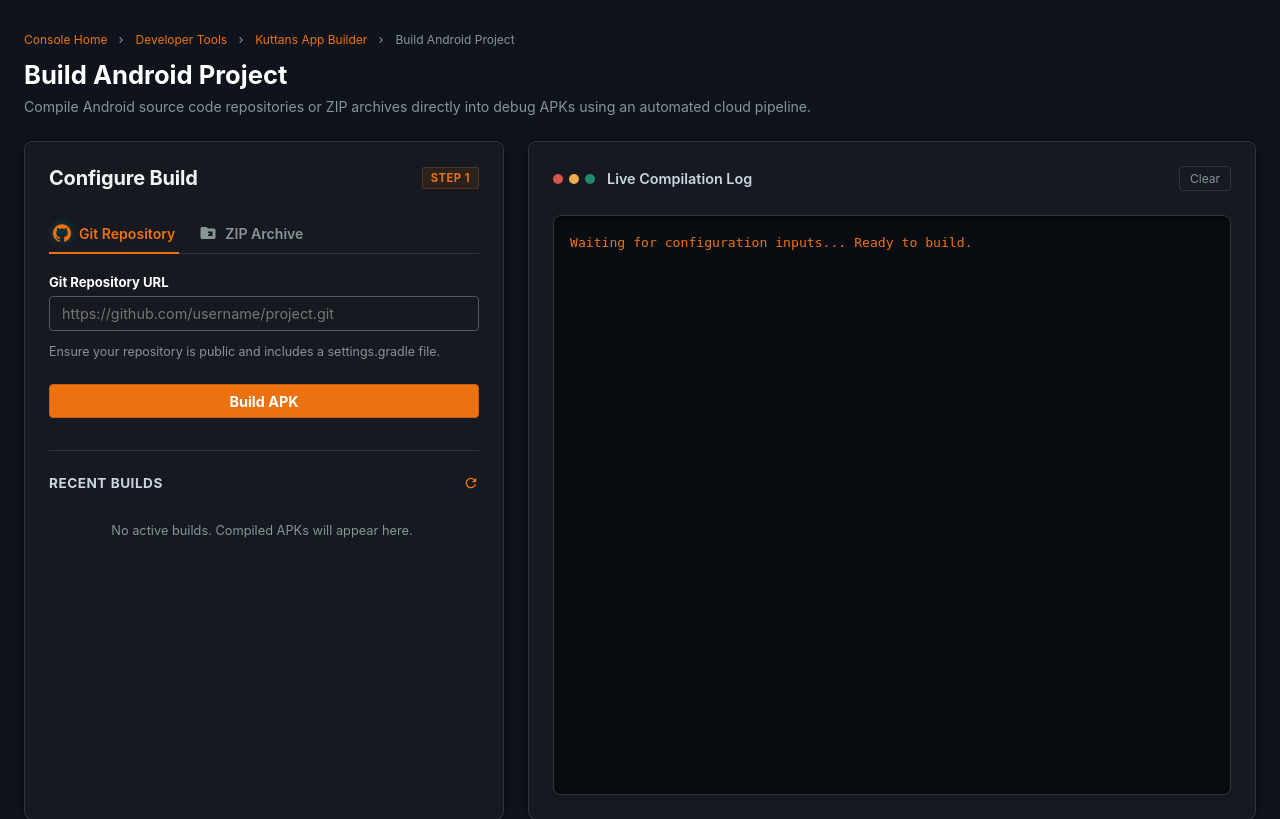
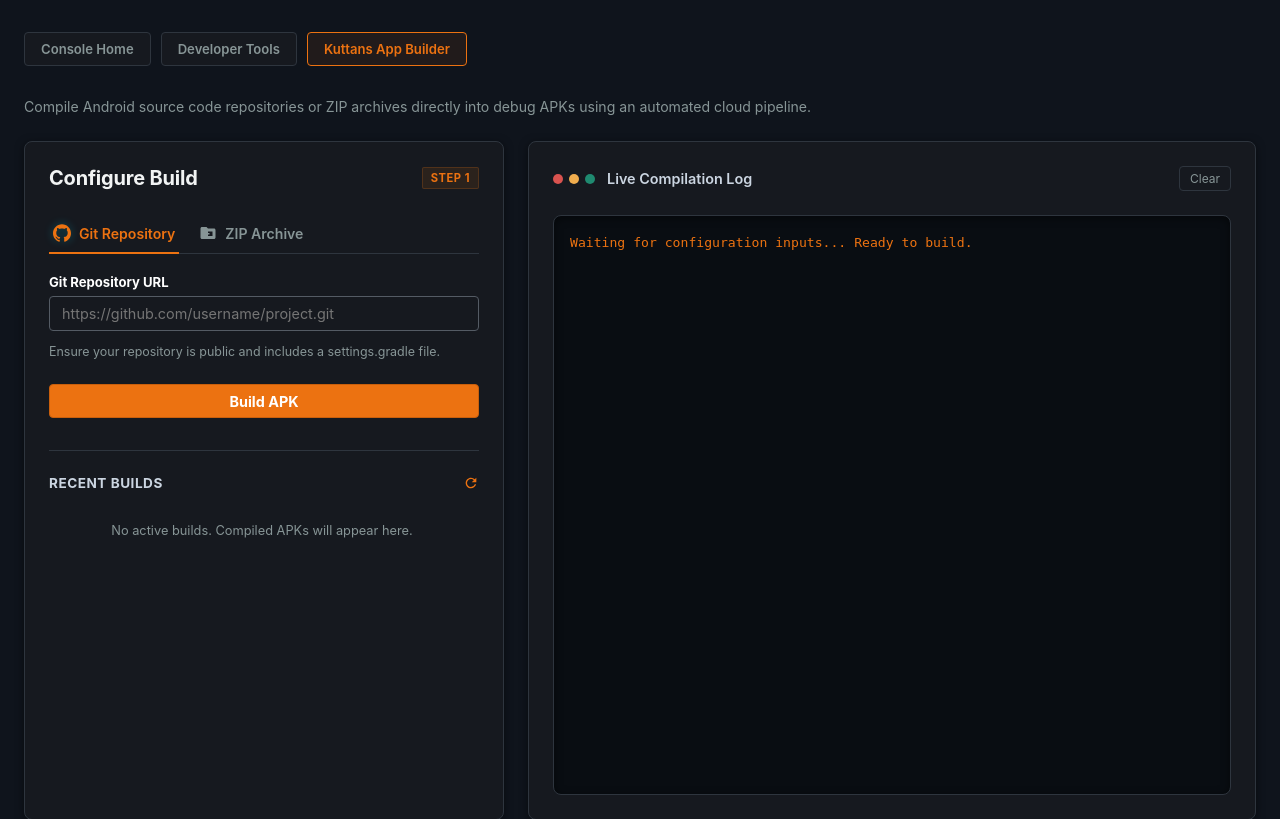
Before and after one commit to abhinandnm/apk-maker, a Flask app: page / in a window 1280 px wide. Shown: the part 61-880 px from the top of the page. Run offline with Flask 2, Linux system fonts and the light colour scheme; data that the repository does not hold is empty.

Commit message:
Replace breadcrumbs with nav button bar on index banner and remove Build Android Project header

```diff
--- a/static/css/style.css
+++ b/static/css/style.css
@@ -1428,3 +1428,35 @@ input[type="url"]:focus {
     background: rgba(255, 255, 255, 0.08);
     color: #ffffff;
 }
+
+/* Banner Navigation Buttons */
+.banner-nav-buttons {
+    display: flex;
+    gap: 10px;
+    margin-bottom: 20px;
+    flex-wrap: wrap;
+}
+
+.banner-nav-btn {
+    text-decoration: none;
+    background: #16191f;
+    border: 1px solid var(--border-color);
+    color: var(--text-muted);
+    padding: 8px 16px;
+    font-size: 0.82rem;
+    font-weight: 600;
+    border-radius: 4px;
+    transition: var(--transition);
+}
+
+.banner-nav-btn:hover {
+    background: #2e353e;
+    color: var(--text-primary);
+    border-color: #545b64;
+}
+
+.banner-nav-btn.active {
+    background: rgba(236, 114, 17, 0.08);
+    border-color: var(--color-cyan);
+    color: var(--color-cyan);
+}
--- a/templates/index.html
+++ b/templates/index.html
@@ -53,20 +53,15 @@
             </div>
         </header>
 
-        <!-- AWS Console Breadcrumbs -->
-        <div class="aws-breadcrumbs">
-            <a href="/">Console Home</a>
-            <svg viewBox="0 0 24 24" width="12" height="12"><path d="M10 6L8.59 7.41 13.17 12l-4.58 4.59L10 18l6-6z" fill="#879596"/></svg>
-            <a href="/dev/logs">Developer Tools</a>
-            <svg viewBox="0 0 24 24" width="12" height="12"><path d="M10 6L8.59 7.41 13.17 12l-4.58 4.59L10 18l6-6z" fill="#879596"/></svg>
-            <a href="/">Kuttans App Builder</a>
-            <svg viewBox="0 0 24 24" width="12" height="12"><path d="M10 6L8.59 7.41 13.17 12l-4.58 4.59L10 18l6-6z" fill="#879596"/></svg>
-            <span class="active">Build Android Project</span>
+        <!-- Banner Navigation Buttons -->
+        <div class="banner-nav-buttons">
+            <a href="/" class="banner-nav-btn">Console Home</a>
+            <a href="/dev/logs" class="banner-nav-btn">Developer Tools</a>
+            <a href="/" class="banner-nav-btn active">Kuttans App Builder</a>
         </div>
 
         <!-- AWS Service Title -->
-        <div class="aws-service-title">
-            <h1>Build Android Project</h1>
+        <div class="aws-service-title" style="margin-top: 10px;">
             <p>Compile Android source code repositories or ZIP archives directly into debug APKs using an automated cloud pipeline.</p>
         </div>
 
```
